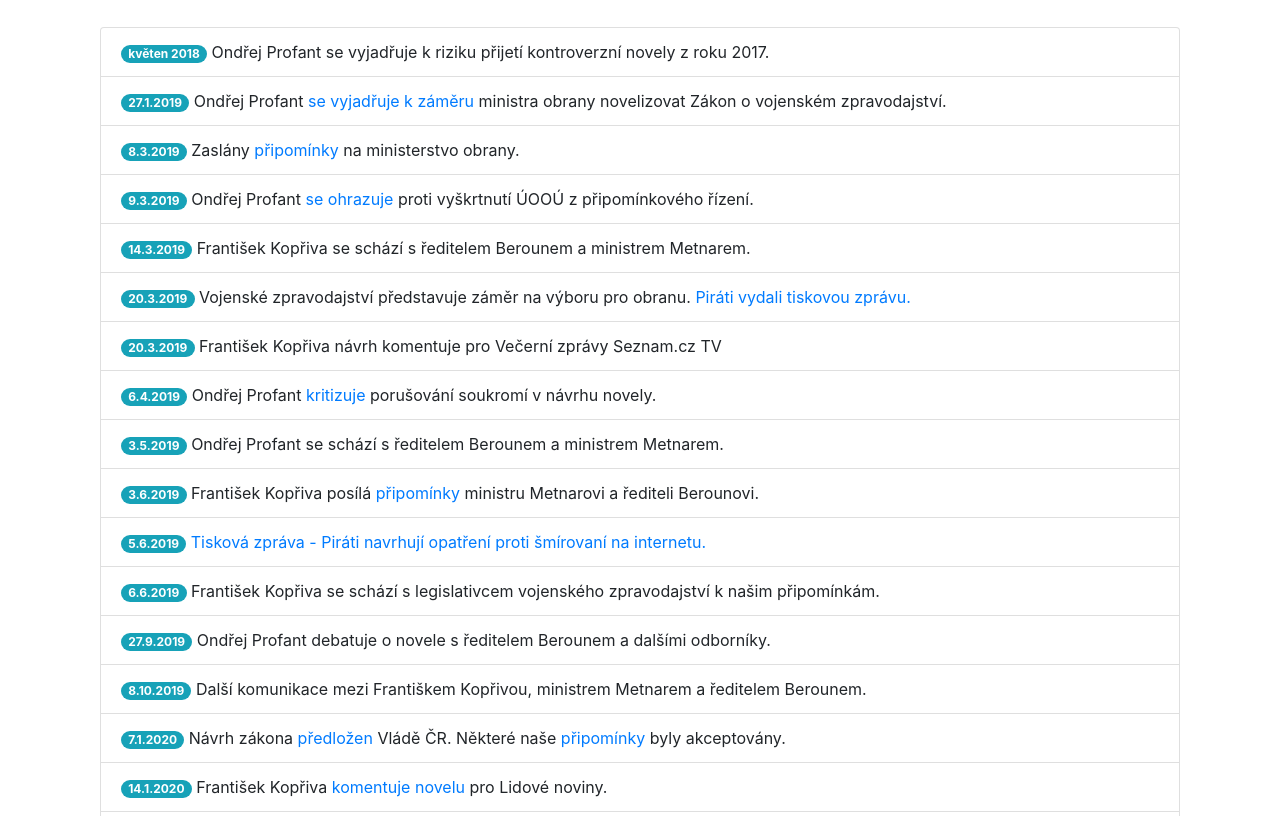
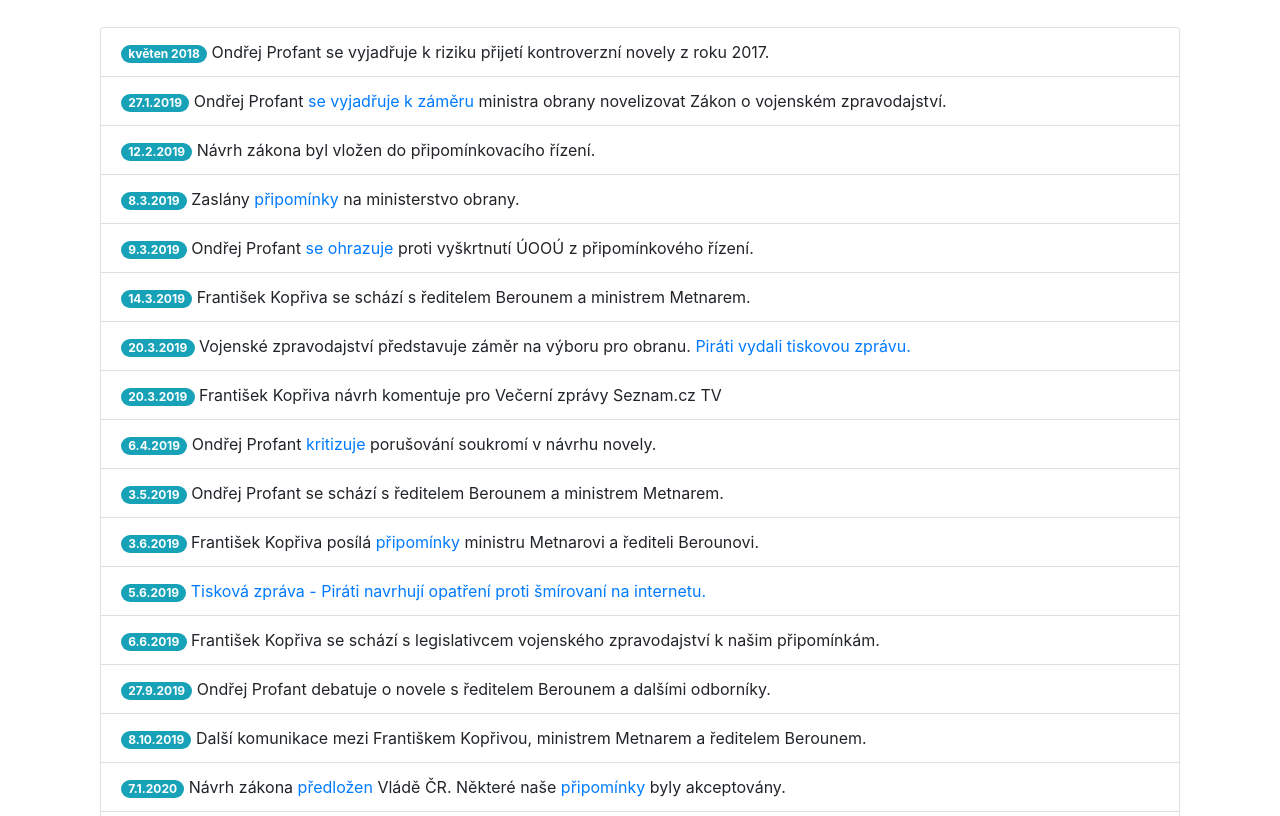
Before and after one commit to eghuro/rozvedka, a plain HTML site: page timeline.html in a window 1280 px wide. Shown: the part 340-1156 px from the top of the page. Drawn offline with nearby package versions, Linux system fonts and the light colour scheme.

Commit message:
Timeline

```diff
--- a/atom.xml
+++ b/atom.xml
@@ -9,10 +9,10 @@
     <id>https://eghuro.github.io/rozvedka/atom.xml</id>
     <entry>
         <title>Návrh zákona byl schválen vládou.</title>
-        <link href="https://eghuro.github.io/rozvedka/timeline.html#t17" rel="alternate" type="text/html">
+        <link href="https://eghuro.github.io/rozvedka/timeline.html#t19" rel="alternate" type="text/html">
         <published>2020-03-17T02:22:13</published>
         <updated>2020-03-17T02:22:13</updated>
-        <content type="html" xml:base="https://eghuro.github.io/rozvedka/timeline.html#t17">
+        <content type="html" xml:base="https://eghuro.github.io/rozvedka/timeline.html#t19">
             Návrh zákona byl <a href="https://apps.odok.cz/veklep-detail?pid=ALBSB9BGVY8D" rel="external nofollow noreferrer">schválen vládou</a>. <a href="https://www.pirati.cz/tiskove-zpravy/internet-pod-dohledem-zpravodajcu.html" rel="external">Tisková zpráva.</a>
         </content>
         <author>František Kopřiva</author>
--- a/timeline.html
+++ b/timeline.html
@@ -72,22 +72,23 @@
 <ul class="list-group">
 <li class="list-group-item" id="t0"><span class="badge badge-info badge-pill">květen 2018</span> Ondřej Profant se vyjadřuje k riziku přijetí kontroverzní novely z roku 2017.</li>
 <li class="list-group-item" id="t1"><span class="badge badge-info badge-pill">27.1.2019</span> Ondřej Profant <a href="https://www.novinky.cz/internet-a-pc/bezpecnost/clanek/plosne-sledovani-internetu-rozvedka-si-musi-jeste-pockat-40269245" rel="external noreferrer nofollow" target="_blank">se vyjadřuje k záměru</a> ministra obrany novelizovat Zákon o vojenském zpravodajství.</li>
-<li class="list-group-item" id="t2"><span class="badge badge-info badge-pill">8.3.2019</span> Zaslány <a href="pripominky.html">připomínky</a> na ministerstvo obrany.</li>
-<li class="list-group-item" id="t3"><span class="badge badge-info badge-pill">9.3.2019</span> Ondřej Profant <a href="https://www.novinky.cz/domaci/clanek/vojensti-spioni-odmitaji-pri-sledovani-internetu-dozor-strazcu-soukromi-40273758" rel="external noreferrer nofollow" target="_blank">se ohrazuje</a> proti vyškrtnutí ÚOOÚ z připomínkového řízení.</li>
-<li class="list-group-item" id="t4"><span class="badge badge-info badge-pill">14.3.2019</span> František Kopřiva se schází s ředitelem Berounem a ministrem Metnarem.</li>
-<li class="list-group-item" id="t5"><span class="badge badge-info badge-pill">20.3.2019</span> Vojenské zpravodajství představuje záměr na výboru pro obranu. <a href="https://www.pirati.cz/tiskove-zpravy/soukromi-obcanu-v-ohrozeni-vojenska-rozvedka.html" rel="external" target="_blank">Piráti vydali tiskovou zprávu.</a></li>
-<li class="list-group-item" id="t6"><span class="badge badge-info badge-pill">20.3.2019</span> František Kopřiva návrh komentuje pro Večerní zprávy Seznam.cz TV</li>
-<li class="list-group-item" id="t7"><span class="badge badge-info badge-pill">6.4.2019</span> Ondřej Profant <a href="https://ct24.ceskatelevize.cz/domaci/2780879-cesko-umi-detekovat-kyberneticke-utoky-chybi-ale-aktivni-obrana-potrebna-novela-uz" rel="external nofollow noreferrer" target="_blank">kritizuje</a> porušování soukromí v návrhu novely.</li>
-<li class="list-group-item" id="t8"><span class="badge badge-info badge-pill">3.5.2019</span> Ondřej Profant se schází s ředitelem Berounem a ministrem Metnarem.</li>
-<li class="list-group-item" id="t9"><span class="badge badge-info badge-pill">3.6.2019</span> František Kopřiva posílá <a href="pripominky.html">připomínky</a> ministru Metnarovi a řediteli Berounovi.</li>
-<li class="list-group-item" id="t10"><span class="badge badge-info badge-pill">5.6.2019</span> <a href="https://www.pirati.cz/tiskove-zpravy/internet-smirovani-zpravodajcu-pirati-zamezi.html" rel="external" target="_blank">Tisková zpráva - Piráti navrhují opatření proti šmírovaní na internetu.</a></li>
-<li class="list-group-item" id="t11"><span class="badge badge-info badge-pill">6.6.2019</span> František Kopřiva se schází s legislativcem vojenského zpravodajství k našim připomínkám.</li>
-<li class="list-group-item" id="t12"><span class="badge badge-info badge-pill">27.9.2019</span> Ondřej Profant debatuje o novele s ředitelem Berounem a dalšími odborníky.</li>
-<li class="list-group-item" id="t13"><span class="badge badge-info badge-pill">8.10.2019</span> Další komunikace mezi Františkem Kopřivou, ministrem Metnarem a ředitelem Berounem.</li>
-<li class="list-group-item" id="t14"><span class="badge badge-info badge-pill">7.1.2020</span> Návrh zákona <a href="https://apps.odok.cz/veklep-detail?pid=ALBSB9BGVY8D" rel="external nofollow noreferrer" target="_blank">předložen</a> Vládě ČR. Některé naše <a href="pripominky.html">připomínky</a> byly akceptovány.</li>
-<li class="list-group-item" id="t15"><span class="badge badge-info badge-pill">14.1.2020</span> František Kopřiva <a href="https://www.lidovky.cz/domov/armadni-spioni-maji-branit-cesky-internet-na-vladu-miri-novela-zakona-o-vojenskem-zpravodajstvi-posi.A200113_211738_ln_domov_ele" rel="external nofollow noreferrer" target="_blank">komentuje novelu</a> pro Lidové noviny.</li>
-<li class="list-group-item" id="t16"><span class="badge badge-info badge-pill">12.2.2020</span> Návrh zákona probírán na stálé komisi pro kontrolu vojenského zpravodajství.</li>
-<li class="list-group-item list-group-item-danger" id="t17"><span class="badge badge-primary badge-pill">16.3.2020</span> Návrh zákona byl schválen vládou. <a href="https://www.pirati.cz/tiskove-zpravy/internet-pod-dohledem-zpravodajcu.html" rel="external" target="_blank">Tisková zpráva.</a></li>
+<li class="list-group-item" id="t2"><span class="badge badge-info badge-pill">12.2.2019</span> Návrh zákona byl vložen do připomínkovacího řízení.</li>
+<li class="list-group-item" id="t3"><span class="badge badge-info badge-pill">8.3.2019</span> Zaslány <a href="pripominky.html">připomínky</a> na ministerstvo obrany.</li>
+<li class="list-group-item" id="t5"><span class="badge badge-info badge-pill">9.3.2019</span> Ondřej Profant <a href="https://www.novinky.cz/domaci/clanek/vojensti-spioni-odmitaji-pri-sledovani-internetu-dozor-strazcu-soukromi-40273758" rel="external noreferrer nofollow" target="_blank">se ohrazuje</a> proti vyškrtnutí ÚOOÚ z připomínkového řízení.</li>
+<li class="list-group-item" id="t6"><span class="badge badge-info badge-pill">14.3.2019</span> František Kopřiva se schází s ředitelem Berounem a ministrem Metnarem.</li>
+<li class="list-group-item" id="t7"><span class="badge badge-info badge-pill">20.3.2019</span> Vojenské zpravodajství představuje záměr na výboru pro obranu. <a href="https://www.pirati.cz/tiskove-zpravy/soukromi-obcanu-v-ohrozeni-vojenska-rozvedka.html" rel="external" target="_blank">Piráti vydali tiskovou zprávu.</a></li>
+<li class="list-group-item" id="t8"><span class="badge badge-info badge-pill">20.3.2019</span> František Kopřiva návrh komentuje pro Večerní zprávy Seznam.cz TV</li>
+<li class="list-group-item" id="t9"><span class="badge badge-info badge-pill">6.4.2019</span> Ondřej Profant <a href="https://ct24.ceskatelevize.cz/domaci/2780879-cesko-umi-detekovat-kyberneticke-utoky-chybi-ale-aktivni-obrana-potrebna-novela-uz" rel="external nofollow noreferrer" target="_blank">kritizuje</a> porušování soukromí v návrhu novely.</li>
+<li class="list-group-item" id="t10"><span class="badge badge-info badge-pill">3.5.2019</span> Ondřej Profant se schází s ředitelem Berounem a ministrem Metnarem.</li>
+<li class="list-group-item" id="t11"><span class="badge badge-info badge-pill">3.6.2019</span> František Kopřiva posílá <a href="pripominky.html">připomínky</a> ministru Metnarovi a řediteli Berounovi.</li>
+<li class="list-group-item" id="t12"><span class="badge badge-info badge-pill">5.6.2019</span> <a href="https://www.pirati.cz/tiskove-zpravy/internet-smirovani-zpravodajcu-pirati-zamezi.html" rel="external" target="_blank">Tisková zpráva - Piráti navrhují opatření proti šmírovaní na internetu.</a></li>
+<li class="list-group-item" id="t13"><span class="badge badge-info badge-pill">6.6.2019</span> František Kopřiva se schází s legislativcem vojenského zpravodajství k našim připomínkám.</li>
+<li class="list-group-item" id="t14"><span class="badge badge-info badge-pill">27.9.2019</span> Ondřej Profant debatuje o novele s ředitelem Berounem a dalšími odborníky.</li>
+<li class="list-group-item" id="t15"><span class="badge badge-info badge-pill">8.10.2019</span> Další komunikace mezi Františkem Kopřivou, ministrem Metnarem a ředitelem Berounem.</li>
+<li class="list-group-item" id="t16"><span class="badge badge-info badge-pill">7.1.2020</span> Návrh zákona <a href="https://apps.odok.cz/veklep-detail?pid=ALBSB9BGVY8D" rel="external nofollow noreferrer" target="_blank">předložen</a> Vládě ČR. Některé naše <a href="pripominky.html">připomínky</a> byly akceptovány.</li>
+<li class="list-group-item" id="t17"><span class="badge badge-info badge-pill">14.1.2020</span> František Kopřiva <a href="https://www.lidovky.cz/domov/armadni-spioni-maji-branit-cesky-internet-na-vladu-miri-novela-zakona-o-vojenskem-zpravodajstvi-posi.A200113_211738_ln_domov_ele" rel="external nofollow noreferrer" target="_blank">komentuje novelu</a> pro Lidové noviny.</li>
+<li class="list-group-item" id="t18"><span class="badge badge-info badge-pill">12.2.2020</span> Návrh zákona probírán na stálé komisi pro kontrolu vojenského zpravodajství.</li>
+<li class="list-group-item list-group-item-danger" id="t19"><span class="badge badge-primary badge-pill">16.3.2020</span> Návrh zákona byl schválen vládou. <a href="https://www.pirati.cz/tiskove-zpravy/internet-pod-dohledem-zpravodajcu.html" rel="external" target="_blank">Tisková zpráva.</a></li>
 </ul>
 
 </article>
```
